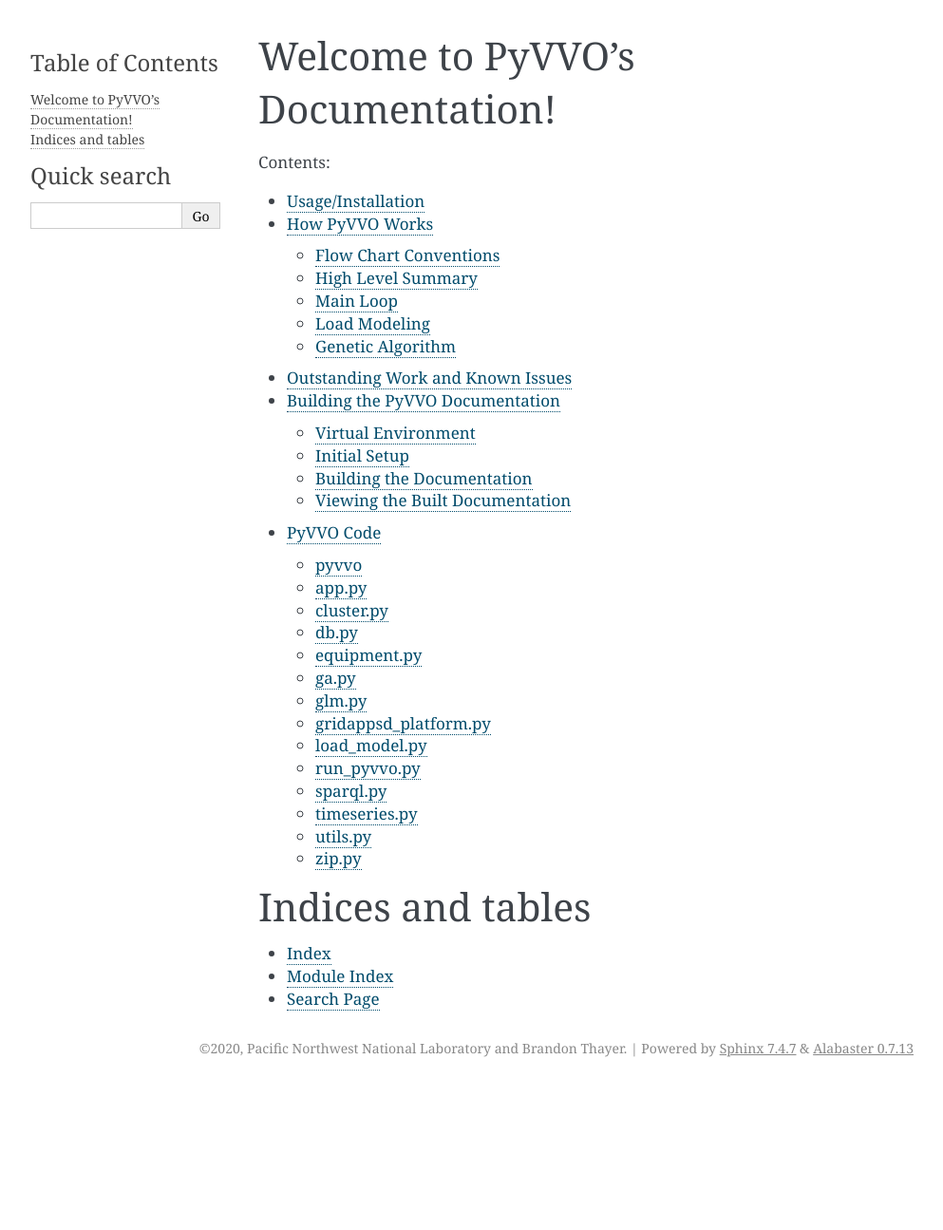
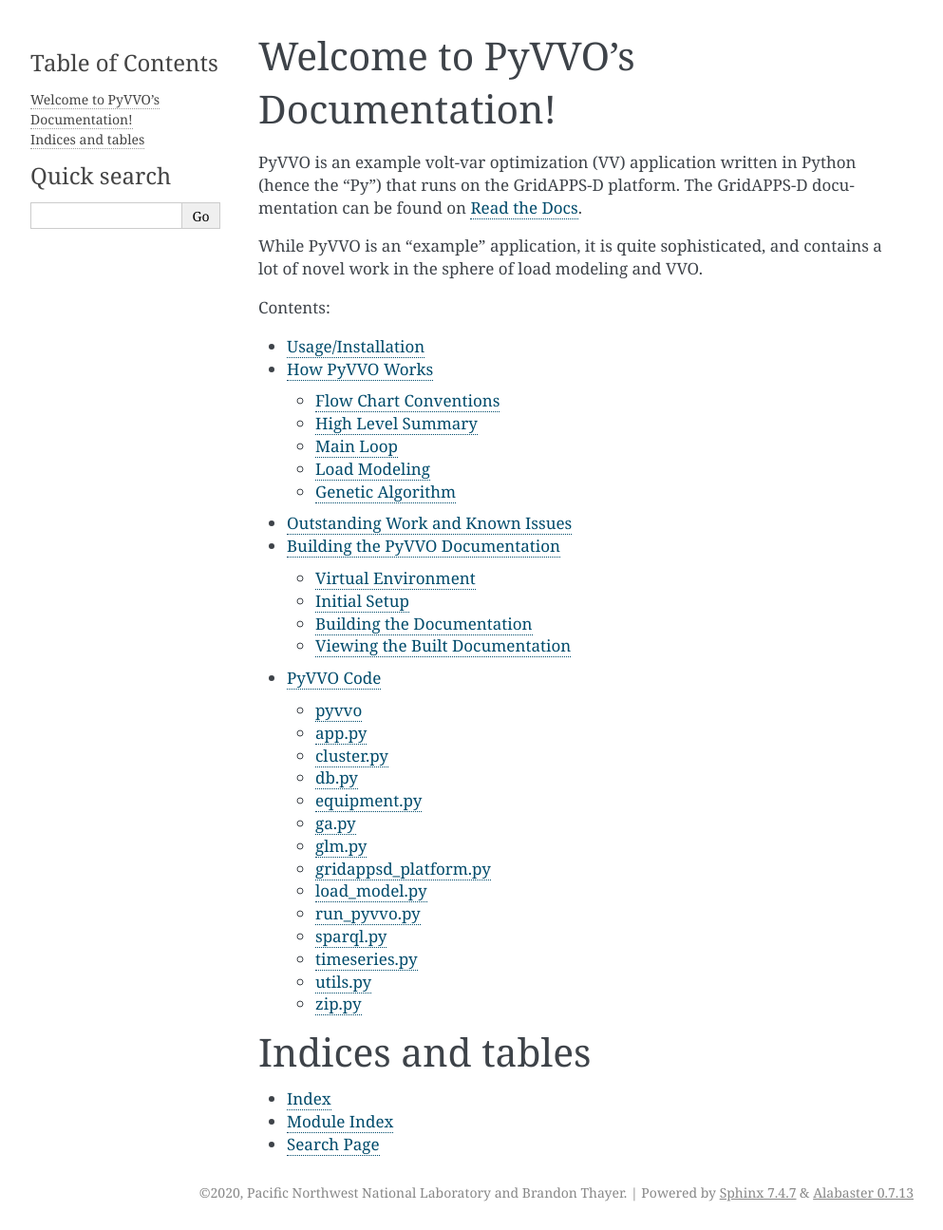
Before and after one commit to GRIDAPPSD/pyvvo, a Sphinx documentation site: the page built from docs/index.rst, in a window 1280 px wide. Shown: the whole page at 95% size, without its empty margins (148-1141 px from the left). Built offline with Sphinx 7.4.7, drawn with Linux system fonts in a browser that asks for light colours; before the commit the page ends 1143 px from its top, so only the background shows below that.

Commit message:
Adding high level notes about PyVVO to index.rst.

```diff
--- a/docs/index.rst
+++ b/docs/index.rst
@@ -5,6 +5,14 @@
 
 Welcome to PyVVO's Documentation!
 =================================
+
+PyVVO is an example volt-var optimization (VV) application written in
+Python (hence the "Py") that runs on the GridAPPS-D platform. The
+GridAPPS-D documentation can be found on `Read the Docs
+<https://gridappsd.readthedocs.io/en/latest/index.html>`__.
+
+While PyVVO is an "example" application, it is quite sophisticated, and
+contains a lot of novel work in the sphere of load modeling and VVO.
 
 .. toctree::
    :maxdepth: 2
```
